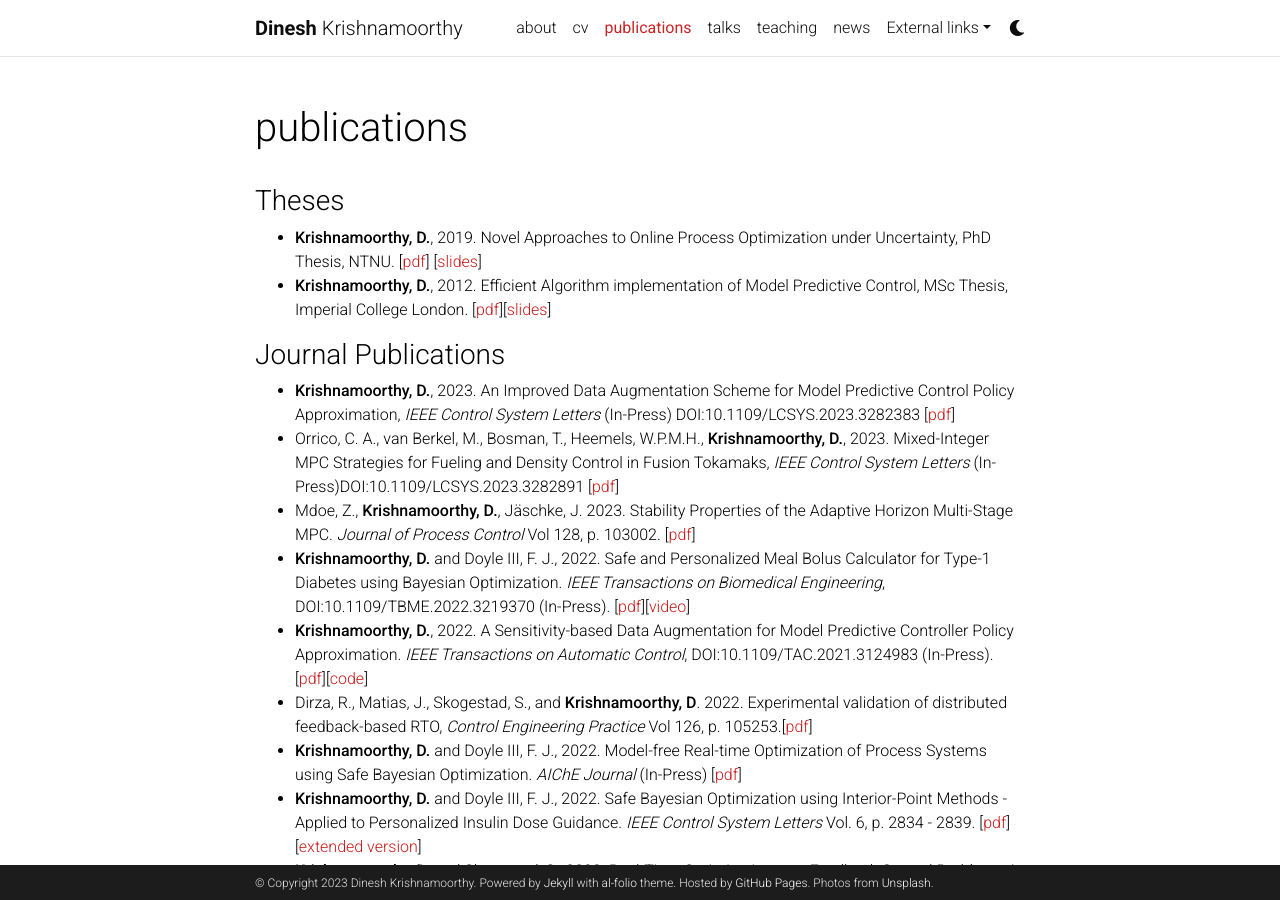
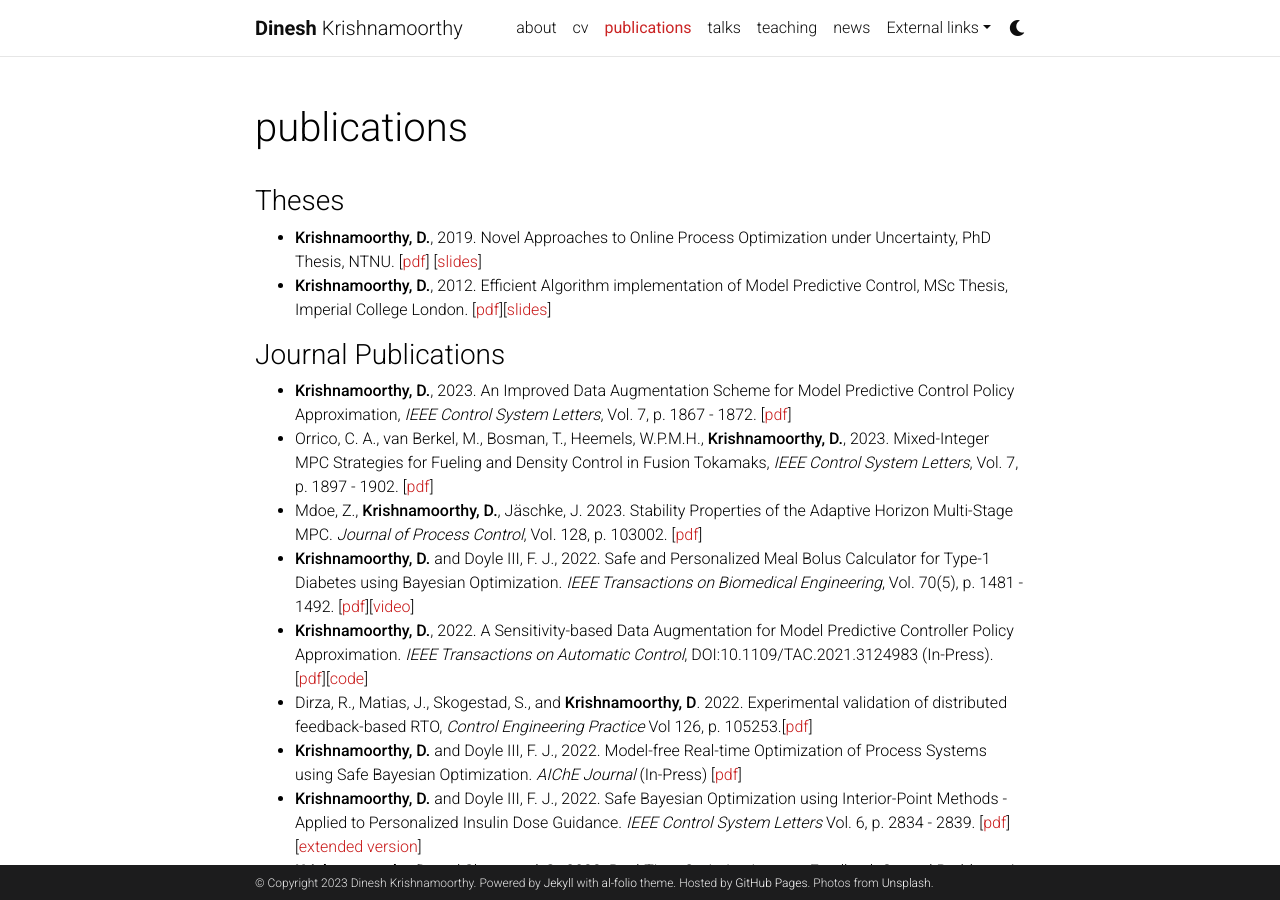
Before and after one commit to dinesh-krishnamoorthy/dinesh-krishnamoorthy.github.io, a Jekyll site: the page built from _pages/publications.md, in a window 1280 px wide and 900 px high. Built offline with Jekyll 4.4.1, drawn with Linux system fonts in a browser that asks for light colours; comment, search, counter and statistics services are not loaded; a style sheet for code colours, icons or effects is not loaded.

Commit message:
Update publications.md

```diff
--- a/_pages/publications.md
+++ b/_pages/publications.md
@@ -15,10 +15,10 @@ nav_order: 2
 
 
 ### Journal Publications
-* **Krishnamoorthy, D.**, 2023. An Improved Data Augmentation Scheme for Model Predictive Control Policy Approximation, _IEEE Control System Letters_ (In-Press) DOI:10.1109/LCSYS.2023.3282383 [[pdf](https://arxiv.org/pdf/2303.05607.pdf)]
-* Orrico, C. A., van Berkel, M., Bosman, T., Heemels, W.P.M.H., **Krishnamoorthy, D.**, 2023. Mixed-Integer MPC Strategies for Fueling and Density Control in Fusion Tokamaks, _IEEE Control System Letters_ (In-Press)DOI:10.1109/LCSYS.2023.3282891 [[pdf](https://arxiv.org/pdf/2306.00415.pdf)]
-* Mdoe, Z., **Krishnamoorthy, D.**, Jäschke, J. 2023. Stability Properties of the Adaptive Horizon Multi-Stage MPC. _Journal of Process Control_ Vol 128, p. 103002. [[pdf](https://www.sciencedirect.com/science/article/pii/S0959152423000811)]
-* **Krishnamoorthy, D.** and Doyle III, F. J., 2022.  Safe and Personalized Meal Bolus Calculator for Type-1 Diabetes using Bayesian Optimization. _IEEE Transactions on Biomedical Engineering_, DOI:10.1109/TBME.2022.3219370 (In-Press). [[pdf](https://www.dropbox.com/s/zjmp8uzozj3lqsl/main_BolusCalculator.pdf?dl=0)][[video](https://youtu.be/VMV64__1I8A)]
+* **Krishnamoorthy, D.**, 2023. An Improved Data Augmentation Scheme for Model Predictive Control Policy Approximation, _IEEE Control System Letters_, Vol. 7, p. 1867 - 1872. [[pdf](https://arxiv.org/pdf/2303.05607.pdf)]
+* Orrico, C. A., van Berkel, M., Bosman, T., Heemels, W.P.M.H., **Krishnamoorthy, D.**, 2023. Mixed-Integer MPC Strategies for Fueling and Density Control in Fusion Tokamaks, _IEEE Control System Letters_, Vol. 7, p. 1897 - 1902. [[pdf](https://arxiv.org/pdf/2306.00415.pdf)]
+* Mdoe, Z., **Krishnamoorthy, D.**, Jäschke, J. 2023. Stability Properties of the Adaptive Horizon Multi-Stage MPC. _Journal of Process Control_, Vol. 128, p. 103002. [[pdf](https://www.sciencedirect.com/science/article/pii/S0959152423000811)]
+* **Krishnamoorthy, D.** and Doyle III, F. J., 2022.  Safe and Personalized Meal Bolus Calculator for Type-1 Diabetes using Bayesian Optimization. _IEEE Transactions on Biomedical Engineering_, Vol. 70(5), p. 1481 - 1492. [[pdf](https://www.dropbox.com/s/zjmp8uzozj3lqsl/main_BolusCalculator.pdf?dl=0)][[video](https://youtu.be/VMV64__1I8A)]
 * **Krishnamoorthy, D.**, 2022. A Sensitivity-based Data Augmentation for Model Predictive Controller Policy Approximation. _IEEE Transactions on Automatic Control_, DOI:10.1109/TAC.2021.3124983 (In-Press). [[pdf](https://arxiv.org/pdf/2009.07398.pdf)][[code](https://github.com/dinesh-krishnamoorthy/Sensitivity-DataAugmentation)]
 * Dirza, R., Matias, J., Skogestad, S., and **Krishnamoorthy, D**. 2022. Experimental validation of distributed feedback-based RTO, _Control Engineering Practice_ Vol 126, p. 105253.[[pdf](https://reader.elsevier.com/reader/sd/pii/S0967066122001216?token=6171E5F7B9136069037E89EE8D0970210D288557A578D4EF3BC1E9FC322AA92BDB87A96AD453A6A61EF1D6E774DA8D41&originRegion=us-east-1&originCreation=20221208214212)]
 * **Krishnamoorthy, D.** and Doyle III, F. J., 2022. Model-free Real-time Optimization of Process Systems using Safe Bayesian Optimization. _AIChE Journal_  (In-Press) [[pdf](https://www.dropbox.com/s/65aslebeglcskhe/AIChE-22-25212.pdf?dl=0)]
```
